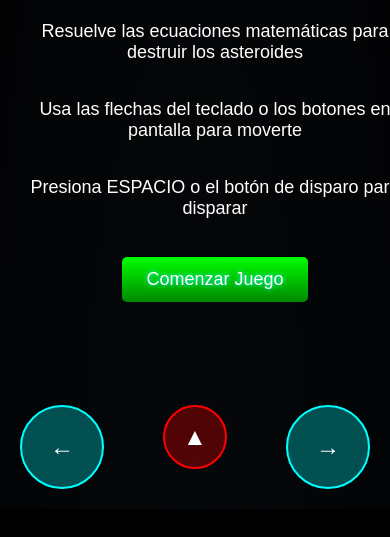
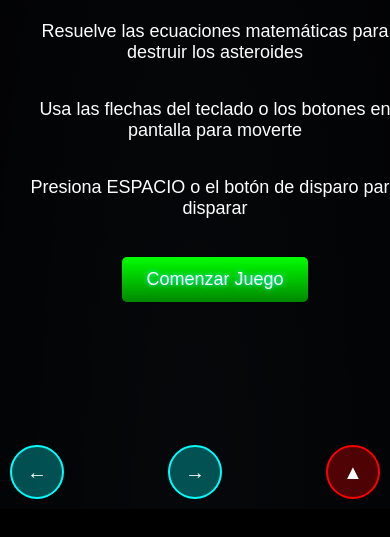
Before and after one commit to Gio-Zam161205/MateLab, a plain HTML site: page Galaxia-Matematica.html in a window 390 px wide. Shown: the part 335-872 px from the top of the page. Drawn offline with Linux system fonts and the light colour scheme.

Commit message:
Update asteroids.css

```diff
--- a/css/asteroids.css
+++ b/css/asteroids.css
@@ -84,9 +84,10 @@
     box-sizing: border-box;
     z-index: 100;
 }
+
 .mobile-btn {
-            width: 80px;
-            height: 80px;
+    width: 60px;
+    height: 60px;
     border-radius: 50%;
     background: rgba(0, 255, 255, 0.3);
     border: 2px solid #0ff;
@@ -98,37 +99,53 @@
     user-select: none;
     -webkit-tap-highlight-color: transparent;
 }
+
 .mobile-btn:active {
     background: rgba(0, 255, 255, 0.6);
     transform: scale(0.95);
 }
-        #leftBtn {
-            margin-right: auto;
+
+#directionBtns {
+    display: flex;
+    gap: 20px;
 }
-        #rightBtn {
-            margin-left: auto;
-        }
+
 #shootBtn {
-            position: absolute;
-            bottom: 20px;
-            left: 50%;
-            transform: translateX(-50%);
     background: rgba(255, 0, 0, 0.3);
     border: 2px solid #f00;
-            width: 60px;
-            height: 60px;
 }
 
 @media (max-width: 768px) {
     #mobileControls {
         display: flex;
+        align-items: center;
     }
+
     #startScreen {
         font-size: 18px;
         padding: 20px;
     }
+
     #startBtn, #restartBtn {
         padding: 12px 24px;
         font-size: 18px;
     }
+
+    /* Ajustes para pantallas muy pequeñas */
+    @media (max-width: 480px) {
+        .mobile-btn {
+            width: 50px;
+            height: 50px;
+            font-size: 20px;
         }
+
+        #directionBtns {
+            gap: 10px;
+        }
+
+        #mobileControls {
+            padding: 0 10px;
+            bottom: 10px;
+        }
+    }
+}
```
Lines whose indentation alone changed are shown as unchanged.
